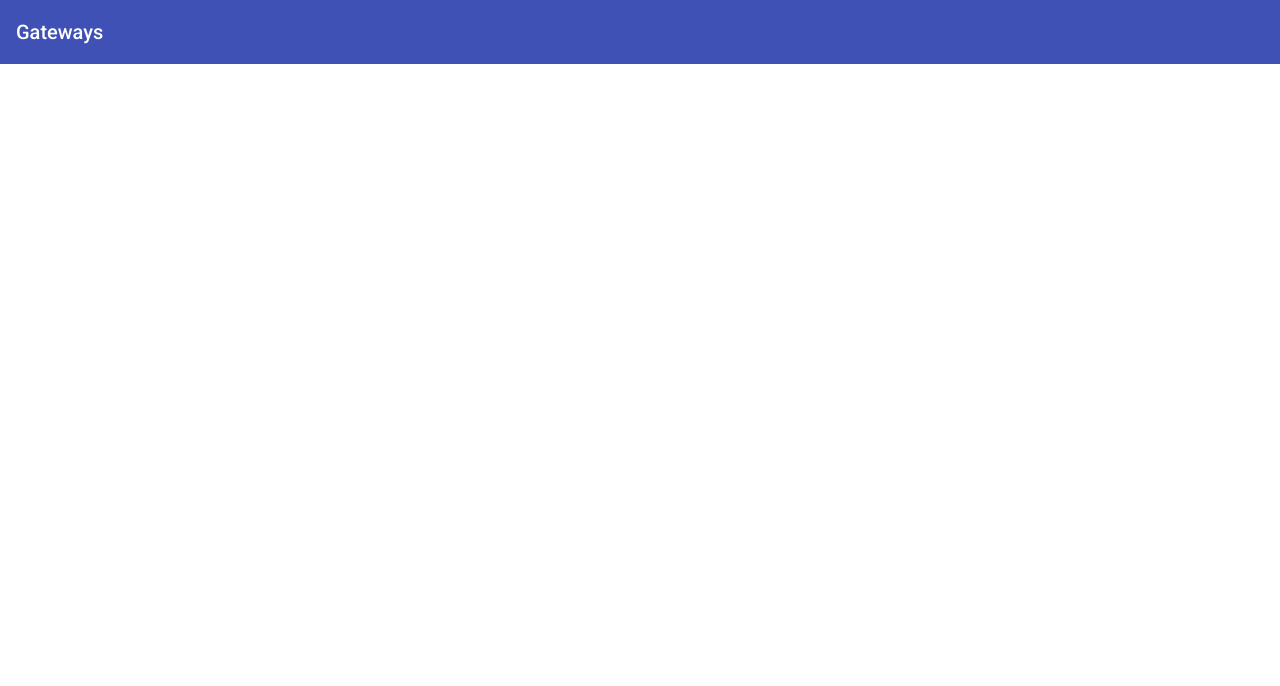
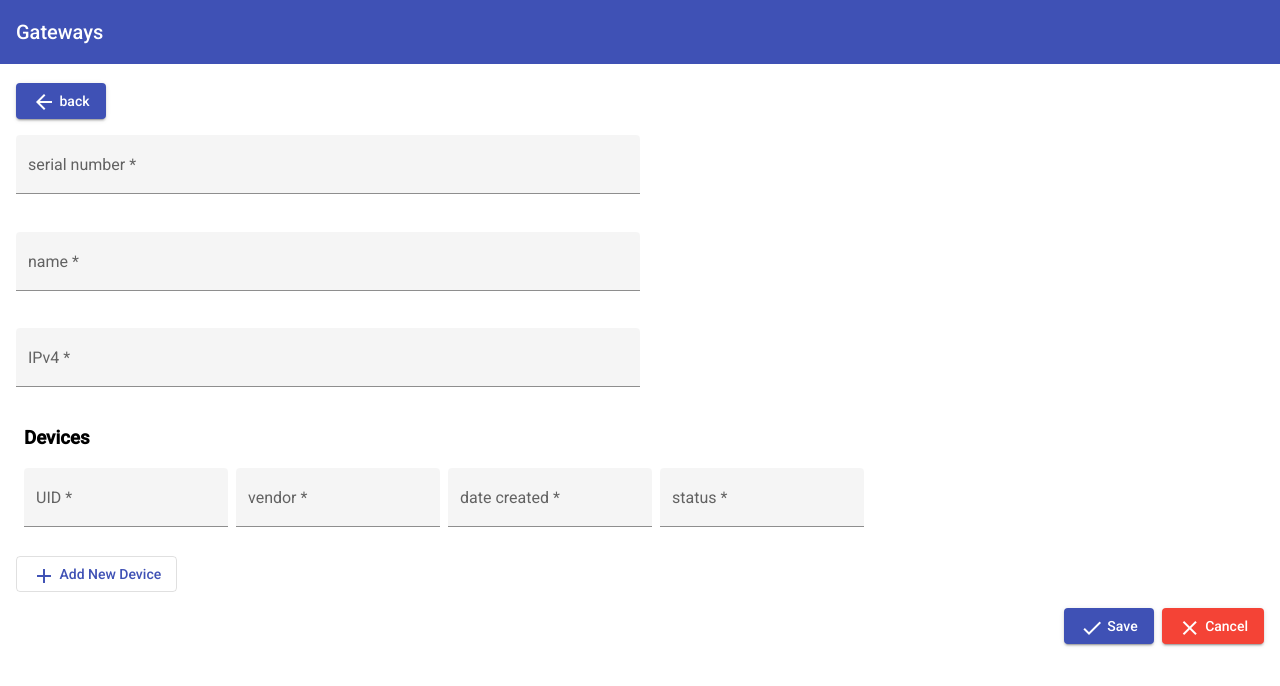
Before and after one commit to EngAhmedShehatah/gateways, an Angular app: page /add in a window 1280 px wide. Before the commit this address led to /. Shown: the top 686 px of the page. Built offline with nearby package versions, Linux system fonts and the light colour scheme.

Commit message:
created gateway form

```diff
--- a/src/app/app.component.css
+++ b/src/app/app.component.css
@@ -0,0 +1,11 @@
+::ng-deep mat-toolbar {
+  position: sticky;
+  left: 0;
+  top: 0;
+  z-index: 1001;
+  border-bottom: 0.2rem solid #FFF;
+}
+
+section {
+  padding-bottom: 3rem;
+}
--- a/src/app/app.component.html
+++ b/src/app/app.component.html
@@ -3,4 +3,6 @@
     <span>Gateways</span>
   </mat-toolbar-row>
 </mat-toolbar>
-<router-outlet></router-outlet>
+<section>
+  <router-outlet></router-outlet>
+</section>
--- /dev/null
+++ b/src/app/gateway/gateway-edit/gateway-edit.component.css
@@ -0,0 +1,32 @@
+section {
+  margin: 1rem;
+}
+
+form {
+  margin: 1rem 0;
+}
+
+form .row {
+  margin-bottom: 1rem;
+}
+
+form .row mat-form-field {
+  width: 50%;
+}
+
+form .group {
+  margin: 0.5rem;
+}
+
+form .group mat-form-field:not(:first-child) {
+  margin-left: 0.5rem;
+}
+
+form .btns {
+  margin: 1rem 0;
+  text-align: right;
+}
+
+form .btns button:not(:last-child) {
+  margin-right: 0.5rem;
+}
--- /dev/null
+++ b/src/app/gateway/gateway-edit/gateway-edit.component.html
@@ -0,0 +1,82 @@
+<section>
+  <button mat-raised-button color="primary" routerLink="/">
+    <mat-icon>arrow_back</mat-icon>
+    back
+  </button>
+  <form [formGroup]="gatewayForm" (ngSubmit)="onClickSave()">
+    <div class="row">
+      <mat-form-field appearance="fill">
+        <mat-label>serial number</mat-label>
+        <input matInput formControlName="serialNumber" required>
+        <mat-error *ngIf="gatewayForm.get('serialNumber').errors?.required">
+          serial number is required
+        </mat-error>
+      </mat-form-field>
+    </div>
+    <div class="row">
+      <mat-form-field appearance="fill">
+        <mat-label>name</mat-label>
+        <input matInput formControlName="name" required>
+        <mat-error *ngIf="gatewayForm.get('name').errors?.required">
+          name is required
+        </mat-error>
+      </mat-form-field>
+    </div>
+    <div class="row">
+      <mat-form-field appearance="fill">
+        <mat-label>IPv4</mat-label>
+        <input matInput formControlName="ipv4" required>
+        <mat-error *ngIf="gatewayForm.get('ipv4').errors?.required">
+          IPv4 is required
+        </mat-error>
+      </mat-form-field>
+    </div>
+    <div class="group" formArrayName="devices">
+      <h3>Devices</h3>
+      <div *ngFor="let deviceControl of gatewayForm.get('devices')['controls']">
+        <mat-form-field appearance="fill" [formGroup]="deviceControl">
+          <mat-label>UID</mat-label>
+          <input matInput formControlName="uid" required>
+          <mat-error *ngIf="deviceControl.get('uid').errors?.required">
+            uid is required
+          </mat-error>
+        </mat-form-field>
+        <mat-form-field appearance="fill" [formGroup]="deviceControl">
+          <mat-label>vendor</mat-label>
+          <input matInput formControlName="vendor" required>
+          <mat-error *ngIf="deviceControl.get('vendor').errors?.required">
+            vendor is required
+          </mat-error>
+        </mat-form-field>
+        <mat-form-field appearance="fill" [formGroup]="deviceControl">
+          <mat-label>date created</mat-label>
+          <input matInput formControlName="dateCreated" required>
+          <mat-error *ngIf="deviceControl.get('dateCreated').errors?.required">
+            date created is required
+          </mat-error>
+        </mat-form-field>
+        <mat-form-field appearance="fill" [formGroup]="deviceControl">
+          <mat-label>status</mat-label>
+          <input matInput formControlName="status" required>
+          <mat-error *ngIf="deviceControl.get('status').errors?.required">
+            status is required
+          </mat-error>
+        </mat-form-field>
+      </div>
+    </div>
+    <button mat-stroked-button color="primary" type="button" (click)="onClickAddDevice()">
+      <mat-icon>add</mat-icon>
+      Add New Device
+    </button>
+    <div class="btns">
+      <button mat-raised-button color="primary" type="submit">
+        <mat-icon>check</mat-icon>
+        Save
+      </button>
+      <button mat-raised-button color="warn" type="button" routerLink="/">
+        <mat-icon>close</mat-icon>
+        Cancel
+      </button>
+    </div>
+  </form>
+</section>
--- /dev/null
+++ b/src/app/gateway/gateway-edit/gateway-edit.component.ts
@@ -0,0 +1,49 @@
+import { Component, OnInit } from '@angular/core';
+import {FormArray, FormControl, FormGroup, Validators} from '@angular/forms';
+
+@Component({
+  selector: 'app-gateway-edit',
+  templateUrl: './gateway-edit.component.html',
+  styleUrls: ['./gateway-edit.component.css']
+})
+export class GatewayEditComponent implements OnInit {
+  gatewayForm: FormGroup = new FormGroup({
+    serialNumber: new FormControl(null, [Validators.required]),
+    name: new FormControl(null, [Validators.required]),
+    ipv4: new FormControl(null, [Validators.required]),
+    devices: new FormArray([
+      new FormGroup({
+        uid: new FormControl(null, [Validators.required]),
+        vendor: new FormControl(null, [Validators.required]),
+        dateCreated: new FormControl(null, [Validators.required]),
+        status: new FormControl(null, [Validators.required])
+      })
+    ])
+  });
+
+  constructor() { }
+
+  ngOnInit(): void {
+  }
+
+  onClickAddDevice(): void {
+    const devicesControlsArray = this.gatewayForm.get('devices') as FormArray;
+    devicesControlsArray.push(
+      new FormGroup({
+        uid: new FormControl(null, [Validators.required]),
+        vendor: new FormControl(null, [Validators.required]),
+        dateCreated: new FormControl(null, [Validators.required]),
+        status: new FormControl(null, [Validators.required])
+      })
+    );
+  }
+
+  onClickSave(): void {
+    if (this.gatewayForm.invalid) {
+      return null;
+    } else {
+      // let's call the api here
+    }
+  }
+
+}
--- a/src/app/gateway/gateway-list/gateway-list.component.html
+++ b/src/app/gateway/gateway-list/gateway-list.component.html
@@ -1,6 +1,6 @@
 <section>
-  <button mat-raised-button color="primary">
-    <mat-icon aria-hidden="false" aria-label="Example home icon">add</mat-icon>
+  <button mat-raised-button color="primary" routerLink="add">
+    <mat-icon>add</mat-icon>
     Add New Gateway
   </button>
 
--- a/src/app/shared/shared.module.ts
+++ b/src/app/shared/shared.module.ts
@@ -1,5 +1,6 @@
 import {NgModule} from '@angular/core';
 import {CommonModule} from '@angular/common';
+import {FormsModule, ReactiveFormsModule} from '@angular/forms';
 
 import {MatToolbarModule} from '@angular/material/toolbar';
 import {MatButtonModule} from '@angular/material/button';
@@ -14,6 +15,8 @@
   declarations: [],
   imports: [
     CommonModule,
+    FormsModule,
+    ReactiveFormsModule,
     MatToolbarModule,
     MatButtonModule,
     MatIconModule,
@@ -24,6 +27,8 @@
     MatInputModule
   ],
   exports: [
+    FormsModule,
+    ReactiveFormsModule,
     MatToolbarModule,
     MatButtonModule,
     MatIconModule,
```
Also changed, not shown: src/app/gateway/gateway.module.ts (+6 -2 lines), 1 other file (tests, documents, lock files or other folders).
